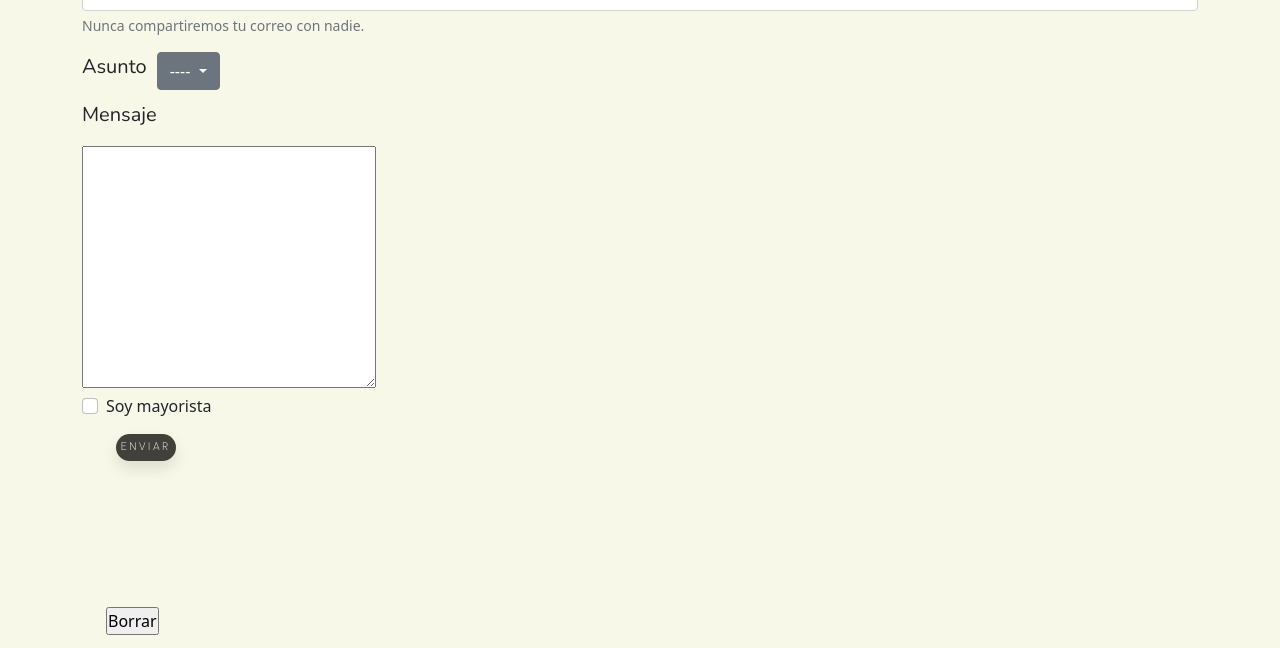
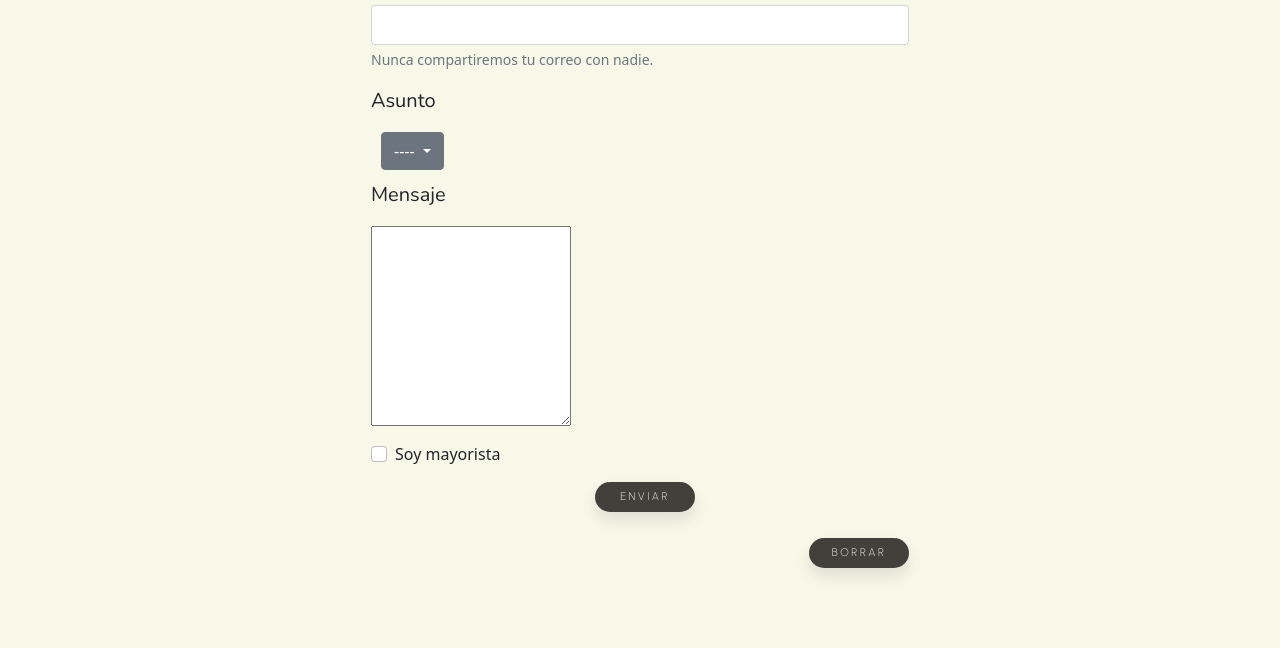
Before and after one commit to Lulens/proyectoMateando, a plain HTML site: page html/contactanos.html in a window 1280 px wide. Shown: the part 537-1185 px from the top of the page. Drawn offline with nearby package versions, Linux system fonts and the light colour scheme.

Commit message:
Agregando Bootstrap a Contactanos

```diff
--- a/css/estilo.css
+++ b/css/estilo.css
@@ -344,14 +344,98 @@ p{
     margin: 40px 0px 40px 0px;
 }
 
+
+/*------------------ DUDAS ------------------*/
+
 .accordion{
     margin: 10%;
 }
 
-/*------------------ DUDAS ------------------*/
+
+.preguntasFrecuentes{
+    display: inline-block;
+    margin: 30px 0px 30px 40px;
+}
+
 
 /*--------------- CONTACTANOS ---------------*/
 
+
+input{
+    border-radius: 5px;
+    box-shadow: none;
+}
+
+
+.form{
+    display: flex;
+    flex-direction: column;
+    align-items: center;
+    justify-content: center;
+    margin-top: 40px;
+    margin-bottom: 60px;
+}
+
+.comentario{
+    margin-bottom: 10px;
+    height: 200px;
+    width: 200px;
+}
+
+
+.botones{
+    display: inline-block;
+    margin-left: 190px;
+}
+
+
+.enviar, .borrar{
+    width: 100px;
+    height: 30px;
+    padding: 5px;
+    margin-bottom: 10px;
+    font-family: 'Urbanist', sans-serif;
+    font-size: 11px;
+    text-transform: uppercase;
+    letter-spacing: 2.5px;
+    font-weight: 500;
+    color: #42403b;
+    background-color: #fff;
+    border: none;
+    border-radius: 45px;
+    box-shadow: 0px 8px 15px rgba(0, 0, 0, 0.1);
+    transition: all 0.3s ease 0s;
+    cursor: pointer;
+    outline: none;
+}
+
+
+.nombreUsuario, .mailUsuario, .opcion{
+    margin-bottom: 10px;
+    height: 20px;
+    width: 200px;
+    font-family: 'Urbanist', sans-serif;
+    box-shadow: none;
+}
+
+
+.enviar:hover, .borrar:hover{
+    background-color: #777165;
+    box-shadow: 0px 15px 20px #8d998e;
+    color: #fff;
+    transform: translateY(-3px);
+}
+
+
+
+.link:hover{
+    transition-duration: 200ms;
+    color: white;
+}
+
+.dropdownAsunto{
+    z-index: -1;
+}
 
 /*
 video{
--- a/html/contactanos.html
+++ b/html/contactanos.html
@@ -15,9 +15,9 @@
 </head>
 <body>
 
-  <header>
+  <header class="header">
         <a href="../index.html"><img src="../images/logocircular.png" alt="logo" class="logo"></a>
-        <h1>Mateando así</h1>
+        <h1 class="titulo">Mateando así</h1>
   </header>
 
   <nav class="navbar navbar-expand-lg navbar-light bg-light">
@@ -66,7 +66,7 @@
               <input type="email" class="form-control" id="exampleInputEmail1" aria-describedby="emailHelp">
               <div id="emailHelp" class="form-text">Nunca compartiremos tu correo con nadie.</div>
             </div>
-            <div class="dropdown">
+            <div class="dropdownAsunto">
                 <p>Asunto</p>
                 <button class="btn btn-secondary dropdown-toggle" type="button" id="dropdownMenuButton1" data-bs-toggle="dropdown" aria-expanded="false">
                   ----
@@ -88,7 +88,7 @@
             </div>
             <div class="botones mb-3 form-check">
               <p>
-                <button class="btn btn-primary" type="button" data-bs-toggle="collapse" data-bs-target="#collapseWidthExample" aria-expanded="false" aria-controls="collapseWidthExample">
+                <button class="btn btn-primary enviar" type="button" data-bs-toggle="collapse" data-bs-target="#collapseWidthExample" aria-expanded="false" aria-controls="collapseWidthExample">
                   Enviar
                 </button>
               </p>
@@ -98,8 +98,14 @@
                     Gracias por escribirnos, ¡te responderemos cuanto antes!
                   </div>
                 </div>
-              </div>
-                <input type="reset" value="Borrar" class="borrar">
+            <div class="botones mb-3 form-check">
+                  <p>
+                    <button class="btn btn-primary borrar" type="button" data-bs-toggle="collapse" data-bs-target="#collapseWidthExample" aria-expanded="false" aria-controls="collapseWidthExample">
+                      Borrar
+                    </button>
+                  </p>
+            </div>
+                <!--<input type="reset" value="Borrar" class="borrar">-->
             </div>
         </form>
     </div>
@@ -107,13 +113,8 @@
 
   </main>
 
-<!--
-    <main>
 
-    </main>
--->
-
-    <footer>
+    <footer class="footer">
 
         <p>Envíos a todo el país</p>
 
```
